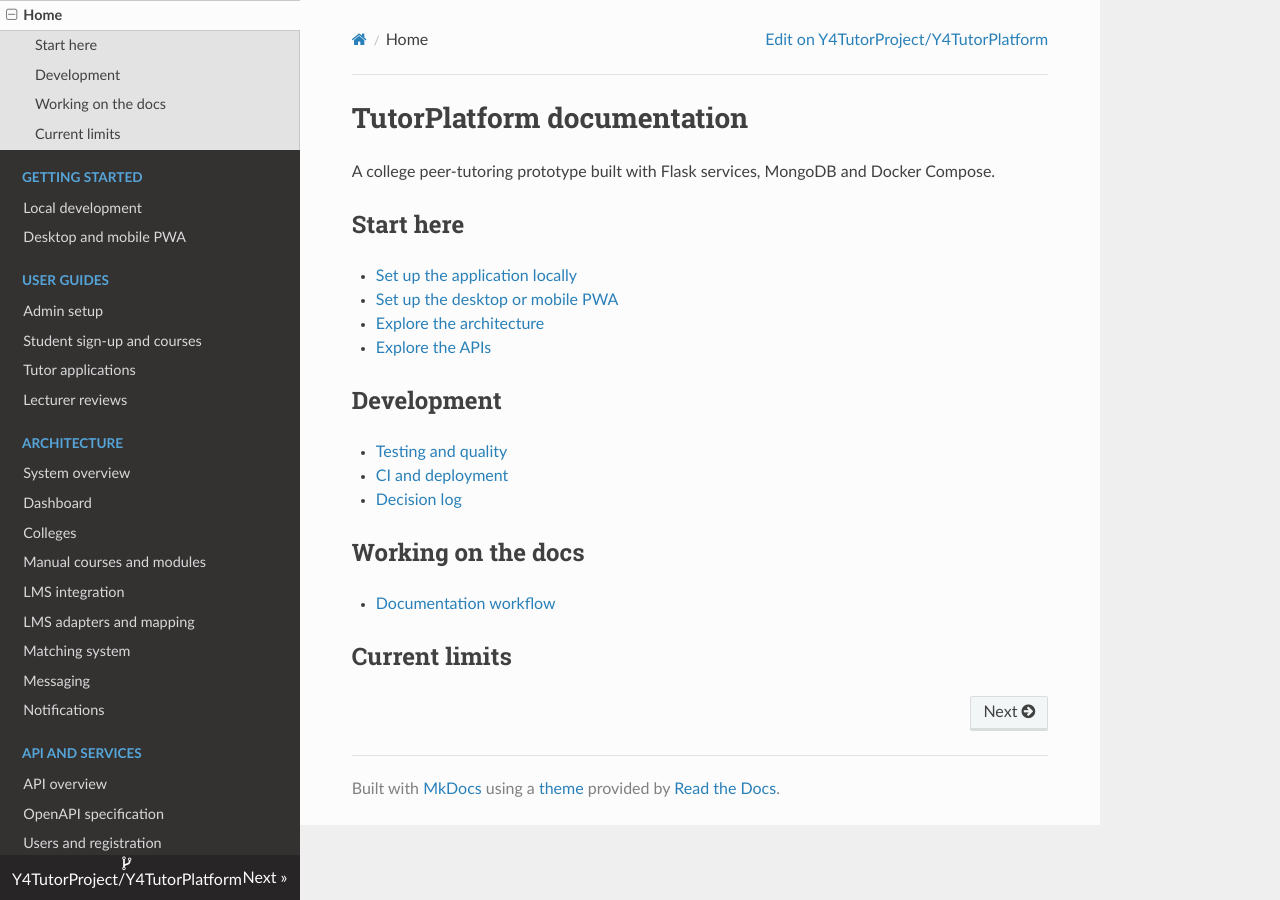
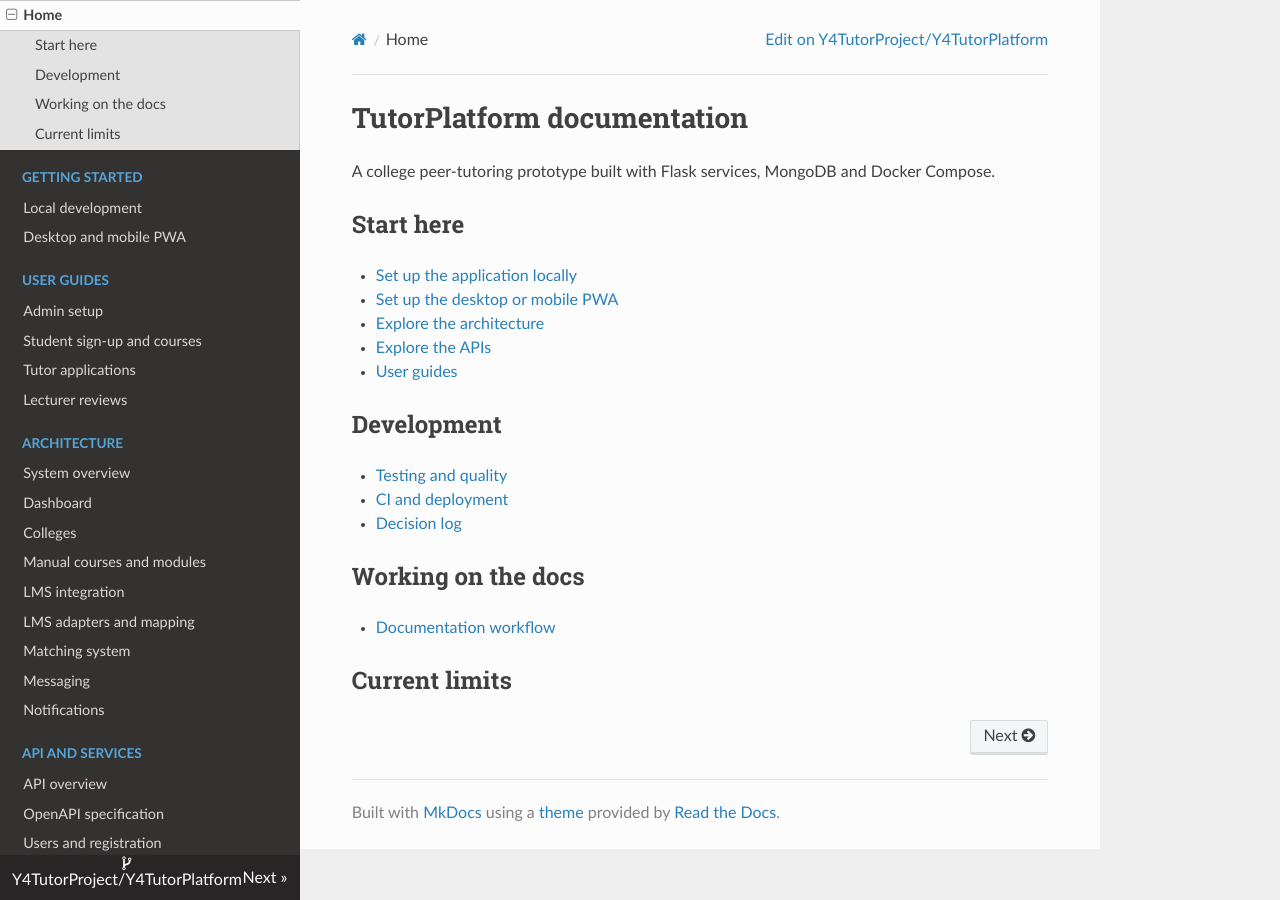
Before and after one commit to Y4TutorProject/Y4TutorPlatform, an MkDocs documentation site: the page built from docs/index.md, in a window 1280 px wide. Built offline with MkDocs 1.6.1, drawn with Linux system fonts in a browser that asks for light colours; nearby versions of some CDN libraries.

Commit message:
docs: added user guides to docs home page

```diff
--- a/docs/index.md
+++ b/docs/index.md
@@ -8,6 +8,7 @@ A college peer-tutoring prototype built with Flask services, MongoDB and Docker
 - [Set up the desktop or mobile PWA](setup/pwa.md)
 - [Explore the architecture](architecture/overview.md)
 - [Explore the APIs](api/README.md)
+- [User guides](user-guides/admin-setup.md)
 
 ## Development
 
```
